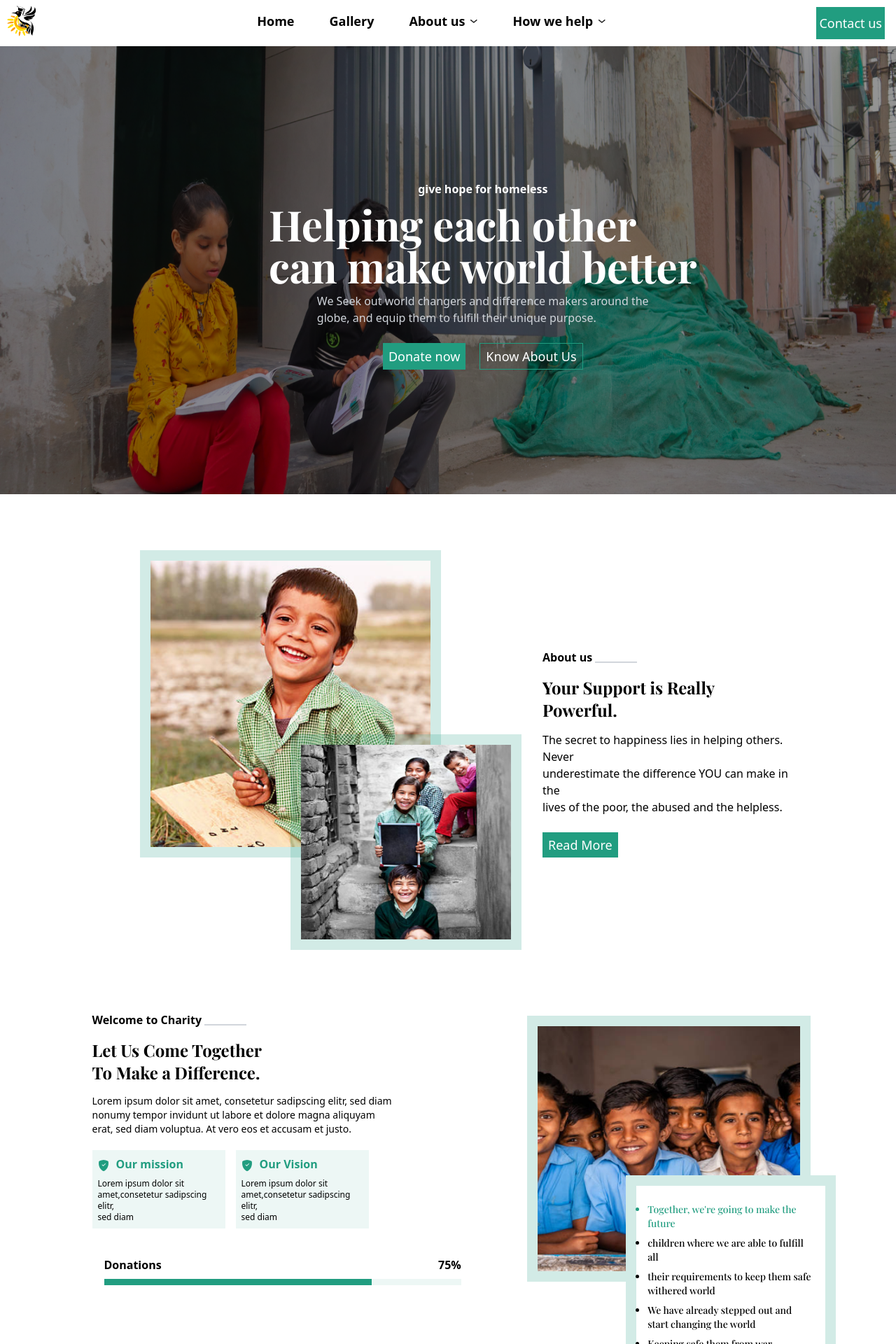
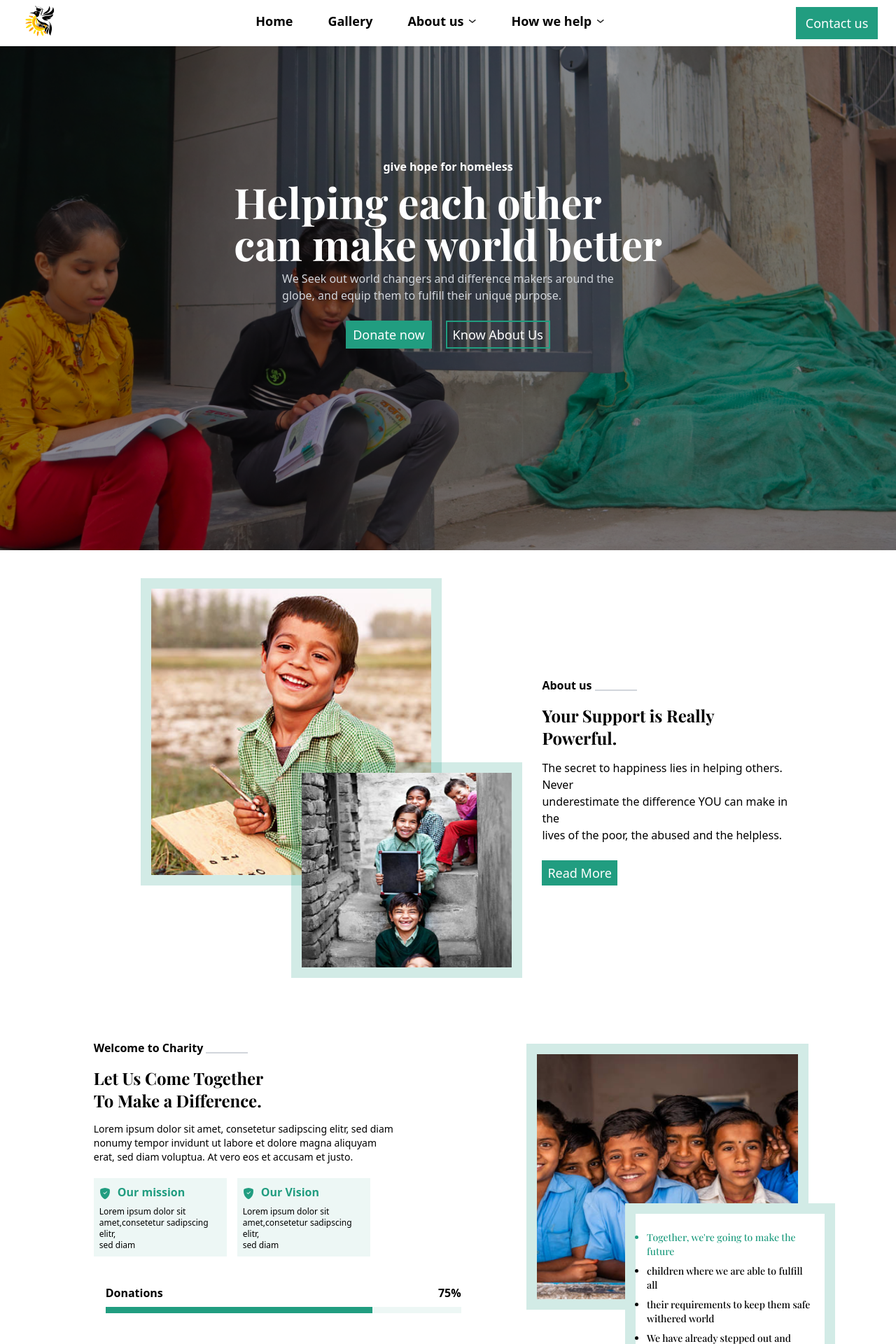
Before and after one commit to estherlardze/Charity-home, a React (Vite) app: page / in a window 1280 px wide. Shown: the top 1920 px of the page at 70% size. Built offline with nearby package versions, Linux system fonts and the light colour scheme; a web font is replaced by a local one.

Commit message:
fix overflow

```diff
--- a/src/component/About.jsx
+++ b/src/component/About.jsx
@@ -3,7 +3,7 @@ import {Rectangle1, Rectangle2} from '../assets/index'
 
 const About = () => {
   return (
-    <div className='grid place-items-center grid-cols-12 mx-[30px] xl:mx-[100px]' id='about'>
+    <div className='grid place-items-center grid-cols-12 w-[90%] mx-[5%] md:mx-[8%] md:w-[84%] ' id='about'>
       <div className='relative col-span-12 lg:col-span-7' data-aos="fade-right">
         <img src={Rectangle1} alt="photo" className='border-[15px] border-custom-color w-full xl:w-[430px] '/>
         <img src={Rectangle2} alt="photo2" className='border-[15px] border-custom-color absolute left-[10%] xs:left-[35%] md:left-[50%] top-[60%] w-[90%] h-[70%] md:w-[80%] xl:w-[330px]'/>
--- a/src/component/Donate.jsx
+++ b/src/component/Donate.jsx
@@ -3,7 +3,7 @@ import React from 'react'
 const Donate = () => {
   return (
     <div className='bg-[#00725e] text-center py-14 text-white font-primary-color w-full'>
-      <div data-aos="fade-right">
+      <div data-aos="fade-right " className='w-[90%] mx-[5%]'>
       <p className='text-xl'>Give us a hand</p>
       <h1 className='text-2xl sm:text-3xl md:text-5xl font-extrabold my-8'>Support us and change the course of a <br />child's life today!</h1>
       <button className='bg-[#cdc5c5] text-[#00725e] py-1 px-6 rounded-3xl text-lg font-semibold'>DONATE</button>
--- a/src/component/Featuredpost.jsx
+++ b/src/component/Featuredpost.jsx
@@ -4,7 +4,7 @@ import {BsShieldFillCheck} from 'react-icons/bs'
 
 const Featuredpost = () => {
   return (
-    <div className='grid place-items-center grid-cols-12 mx-[10px] xl:mx-[100px] mt-[50px] md:mt-[220px] mb-[170px] md:mb-[250px]' id='help'>
+    <div className='grid place-items-center grid-cols-12 w-[90%] mx-[5%] md:mx-[8%] md:w-[84%] mt-[50px] md:mt-[220px] mb-[170px] md:mb-[250px]' id='help'>
       <div className='col-span-12 w-[90%] lg:col-span-7 mx-4' data-aos="fade-right">
         <div className='flex'>
           <p className='font-semibold'>Welcome to Charity</p>
--- a/src/component/Footer.jsx
+++ b/src/component/Footer.jsx
@@ -28,7 +28,7 @@ const Footer = () => {
        </div>
        <hr className='border-b border-gray-700 w-full mt-[18px] mb-4'/>
 
-       <div className='text-center' data-aos="fade-up">
+       <div className='text-center pb-4' data-aos="fade-up">
         <a href="#" className='font-custom font-bold text-lg mb-4'>Follow Me</a>
          <div className='text-black flex gap-[30px] align-center justify-center mt-[20px]' >
            <AiOutlineTwitter size={40} className='bg-[#d9f5ee] p-1 rounded-[50%]'/>
--- a/src/component/Gallery.jsx
+++ b/src/component/Gallery.jsx
@@ -5,7 +5,7 @@ const Gallery = () => {
 
   return (
     <div
-       className="flex w-[100%] flex-col lg:flex-row mt-5 align-center justify-center "
+       className="flex w-[90%] mx-[5%] md:mx-[8%] md:w-[84%] flex-col lg:flex-row mt-[330px] align-center justify-center mb-20"
     >
       <div data-aos="fade" data-aos-delay="300"
         className="flex flex-row justify-center
--- a/src/component/Hero.jsx
+++ b/src/component/Hero.jsx
@@ -1,24 +1,24 @@
 import React from 'react';
-import { hero } from '../assets/index';
 
 const Hero = () => {
   return (
-    <div className='bg-cover bg-center w-full h-[90vh]' id='home'>
-      <div className='relative'>
-        <img src={hero} alt="hero image" className='w-full h-[60vh] xl:h-[80vh] '/>
-        <div data-aos="fade-up" className='absolute top-[15%] sm:top-[20%] md:top-[30%] left-[5%] sm:left[10%] md:left-[30%] text-white flex flex-col justify-center items-center'>
+    <div className='bg-hero bg-cover bg-center h-[90vh] w-full mb-10' id='home'>
+        <div data-aos="fade-up" className='text-white flex flex-col justify-center w-[90%] mx-[5%] items-center pt-[20vh]'>
           <p className='font-semibold'>give hope for homeless</p>
           <h2 className='font-extrabold text-3xl md:text-4xl xl:text-6xl font-custom my-2'>Helping each other <br /> can make world better</h2>
           <p className='text-gray-300'>We Seek out world changers and difference makers around the <br /> globe,
             and equip them to fulfill their unique purpose.
           </p>
           <div className='flex gap-[20px] mt-6 justify-center '>
-            <button className='bg-[#219d80] text-white px-2 py-1 text-lg'>Donate now</button>
-            <button className='bg-transparent border border-[#219d80] text-white px-2 py-1 text-lg'>Know About Us</button>
+            <button className='bg-[#219d80] text-white px-2 py-1 text-lg transition-all hover:bg-white border-2 border-[#219d80] hover:text-[#219d80]'>
+              Donate now
+            </button>
+            <button className='bg-transparent border-2 border-[#219d80] text-white px-2 py-1 text-lg hover:bg-[#219d80] hover:text-white transition-all'>
+              Know About Us
+            </button>
           </div>
 
         </div>
-      </div>
     </div>
   )
 }
--- a/src/component/Navbar.jsx
+++ b/src/component/Navbar.jsx
@@ -12,19 +12,23 @@ const Navbar = ({onGalleryClick, onAboutClick}) => {
 
   return (
    <nav>
-    <div className='flex justify-between w-[100%]'>
+    <div className='flex justify-between w-[96%] mx-[2%]'>
         <img src={Logo} alt="Logo" />
         <ul className='md:flex gap-[50px] mt-4 hidden'>
           <li className='font-semibold hover:underline focus:underline text-lg'><a href="#">Home</a></li>
           <li className='font-semibold hover:underline focus:underline text-lg' onClick={onGalleryClick}><a>Gallery</a></li>
-          <li className='font-semibold hover:underline focus:underline text-lg flex gap-2' onClick={onAboutClick}>
-            <a>About us</a><img src={arrow} alt="down arrow" className='w-[10px] h-[5px] mt-3'/>
+          <li className='font-semibold hover:underline focus:underline text-lg flex gap-2'
+           onClick={onAboutClick}
+           >
+            <a>About us</a><img src={arrow} alt="down arrow" className='w-[10px] h-[5px] mt-3 '/>
           </li>
           <li className='font-semibold hover:underline focus:underline text-lg flex gap-2'>
             <a href="#">How we help</a><img src={arrow} alt="down arrow" className='w-[10px] h-[5px] mt-3'/>
           </li>
          </ul>
-        <button className='mr-4 mb-[10px] bg-[#219d80] text-white px-1 mt-[10px] hidden md:block text-lg'>Contact us</button>
+        <button className='bg-[#219d80] text-white px-3 my-[10px] hidden md:block text-lg transition-all hover:bg-white border-2 border-[#219d80] hover:text-[#219d80]'>
+          Contact us
+        </button>
         <div className='block md:hidden m-4 ' onClick={handleClick}>
           {showMenu ? <AiOutlineClose size={30}  /> : <AiOutlineMenu size={30}  />}
         </div>
--- a/src/component/Testimonial.jsx
+++ b/src/component/Testimonial.jsx
@@ -5,11 +5,11 @@ import {PiArrowUpRightBold} from 'react-icons/pi'
 
 const Testimonial = () => {
   return (
-    <div className='mx-[50px] font-primary-color mb-8 sm:mt-[100px] '>
+    <div className='font-primary-color mb-8 sm:mt-[100px] w-[90%] mx-[5%] md:mx-[8%] md:w-[84%]'>
       <div className='flex justify-between align-center gap-[10px]'>
          <div className='md:ml-[140px]'>
           <p className='text-[#00725e] text-lg '>Tetimonial</p>
-          <h1 className='font-bold text-4xl'>What People Say About Us</h1>
+          <h1 className='font-bold text-3xl sm:text-4xl'>What People Say About Us</h1>
          </div>
          <PiArrowUpRightBold size={38} className='bg-[#00725e] text-white p-2 rounded-tr-2xl cursor-pointer mt-[50px] lg:mt-[20px] lg:mr-[70px]'/>
       </div>
--- a/src/component/TestimonialCard.jsx
+++ b/src/component/TestimonialCard.jsx
@@ -4,14 +4,14 @@ import { quote} from '../assets/index';
 
 const TestimonialCard = ({heading,image, client, position}) => {
   return (
-    <div className='flex flex-col justify-left align-left border border-green-500 p-2 w-[300px] h-[270px]'  data-aos="fade-up">
-        <img src={quote} alt="quote" className='w-[40px] h-[30px]'/>
+    <div className='flex flex-col justify-left align-left border border-green-500 p-2 w-[300px] '  data-aos="fade-up">
+        <img src={quote} alt="quote" className='w-[20px] sm:w-[40px] '/>
         <h3 className='text-lg font-semibold mt-2'>{heading}</h3>
         <p className='my-[20px] text-sm'>Lorem Ipsum is simply dummy text  Lorem Ipsum is simply
             dummy text Lorem Ipsum is simply dummy text  Lorem
             Ipsum is simply dummy text Lorem Ipsum is </p>
-            <div className='flex justify-between'>
-                <img src={image} alt="profile" className='w-50px] h-[50px]'/>
+            <div className='flex justify-between gap-4 sm:gap-0'>
+                <img src={image} alt="profile" className='w-[40px] h-[40px] sm:w-[50px] sm:h-[50px] rounded-full'/>
                 <div>
                     <p className='text-lg font-semibold'>{client}</p>
                     <p className='text-sm'>{position}</p>
--- a/src/pages/Home.jsx
+++ b/src/pages/Home.jsx
@@ -24,7 +24,7 @@ const Home = () => {
 
 
   return (
-       <div className='w-[100%]'>
+       <div className='w-[100%] overflow-hidden'>
         <Navbar onGalleryClick={scrollToGallery} scrollToAbout={scrollToAbout} />
         <Hero />
         <div ref={aboutClick}>
@@ -36,7 +36,7 @@ const Home = () => {
          </div>
         <Testimonial />
         <Donate />
-       <Footer />
+  <Footer />
     </div>
   )
 }
--- a/tailwind.config.js
+++ b/tailwind.config.js
@@ -13,6 +13,9 @@ export default {
         custom: ['Playfair Display', 'sans'],
          custom2: ['Montserrat', 'serif'],
       },
+      backgroundImage: {
+        hero: "url('/src/assets/images/hero.png')"
+      }
     },
   },
   plugins: [],
```
